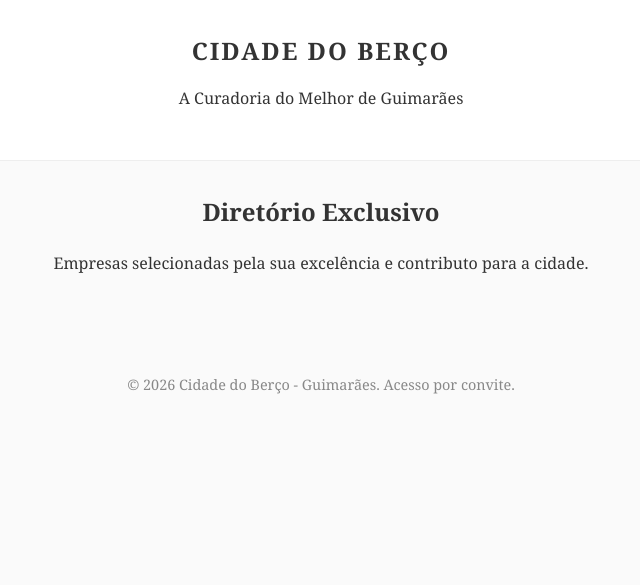
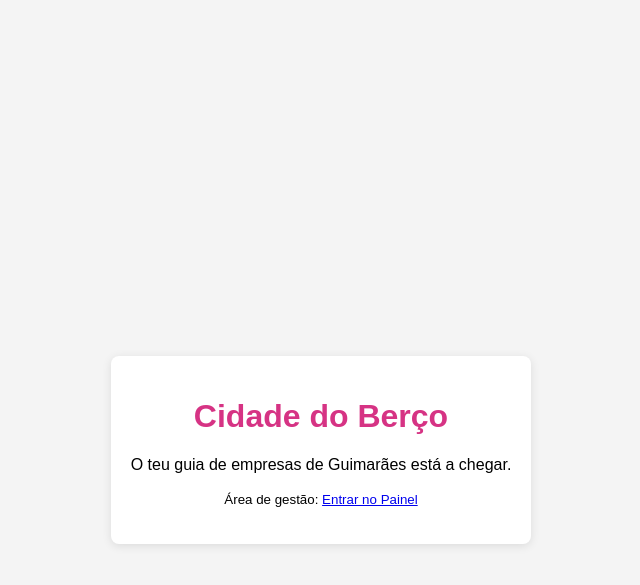
Before and after one commit to sakeVCT/cidadedoberco, a Jekyll site: the page index.html, which Jekyll copies as it is, in a window 1280 px wide. Shown: the top 585 px of the page, without its empty margins (319-959 px from the left). Built offline with Jekyll 4.4.1, drawn with Linux system fonts in a browser that asks for light colours; a script that is not in the unit is left out.

Commit message:
Rewrite index.html with new structure and styles

```diff
--- a/index.html
+++ b/index.html
@@ -1,21 +1,34 @@
----
-layout: default
-title: Home
----
+<!DOCTYPE html>
+<html lang="pt">
+<head>
+    <meta charset="UTF-8">
+    <meta name="viewport" content="width=device-width, initial-scale=1.0">
+    <title>Cidade do Berço - Guia de Empresas</title>
+    <script src="https://identity.netlify.com/v1/netlify-identity-widget.js"></script>
+    <style>
+        body { font-family: sans-serif; display: flex; justify-content: center; align-items: center; height: 100vh; margin: 0; background-color: #f4f4f4; }
+        .container { text-align: center; padding: 20px; background: white; border-radius: 8px; box-shadow: 0 2px 10px rgba(0,0,0,0.1); }
+        h1 { color: #d63384; }
+    </style>
+</head>
+<body>
+    <div class="container">
+        <h1>Cidade do Berço</h1>
+        <p>O teu guia de empresas de Guimarães está a chegar.</p>
+        <p><small>Área de gestão: <a href="/admin/">Entrar no Painel</a></small></p>
+    </div>
 
-<div class="intro" style="text-align: center; margin-bottom: 3rem;">
-    <h2>Diretório Exclusivo</h2>
-    <p>Empresas selecionadas pela sua excelência e contributo para a cidade.</p>
-</div>
-
-<div class="lista-empresas">
-    {% for empresa in site.empresas %}
-    <div class="card">
-        <span class="tag">{{ empresa.category }}</span>
-        <h3>{{ empresa.title }}</h3>
-        <p><strong>Morada:</strong> {{ empresa.address }}</p>
-        <p><strong>Contacto:</strong> {{ empresa.phone }}</p>
-        <a href="{{ empresa.url }}" class="btn">Ver Detalhes</a>
-    </div>
-    {% endfor %}
-</div>
+    <script>
+      // Este script deteta quando fazes login e redireciona-te para o sítio certo
+      if (window.netlifyIdentity) {
+        window.netlifyIdentity.on("init", user => {
+          if (!user) {
+            window.netlifyIdentity.on("login", () => {
+              document.location.href = "/admin/";
+            });
+          }
+        });
+      }
+    </script>
+</body>
+</html>
```
